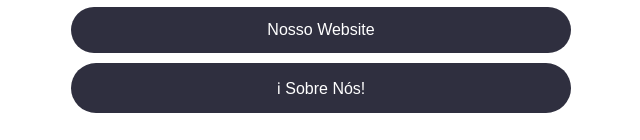
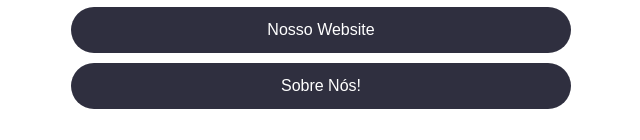
Before and after one commit to trionicamz/AntonioMorais, a plain HTML site: page index.html in a window 1280 px wide. Shown: the part 921-1061 px from the top of the page, 319-959 px from the left. Drawn offline with Linux system fonts and the light colour scheme.

Commit message:
Update index.html

```diff
--- a/index.html
+++ b/index.html
@@ -48,7 +48,7 @@
     <!-- Links -->
     <a href="https://trionicamz.com" target="_blank" class="btn"> Nosso Website</a>
   <!-- Link para o PDF Sobre Nós -->
-<a href="sob.pdf" class="btn" target="_blank">ℹ Sobre Nós!</a>
+<a href="sob.pdf" class="btn" target="_blank">Sobre Nós!</a>
 
   </div>
 
```
